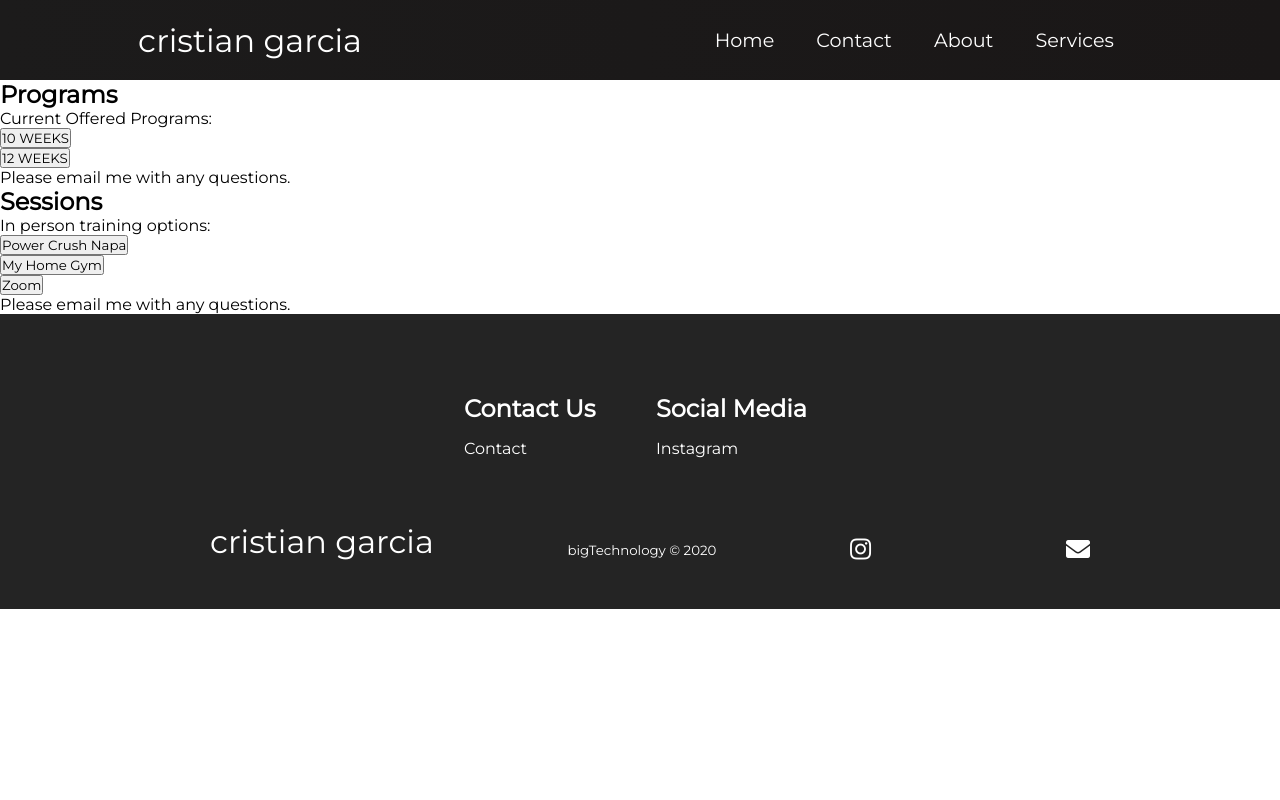
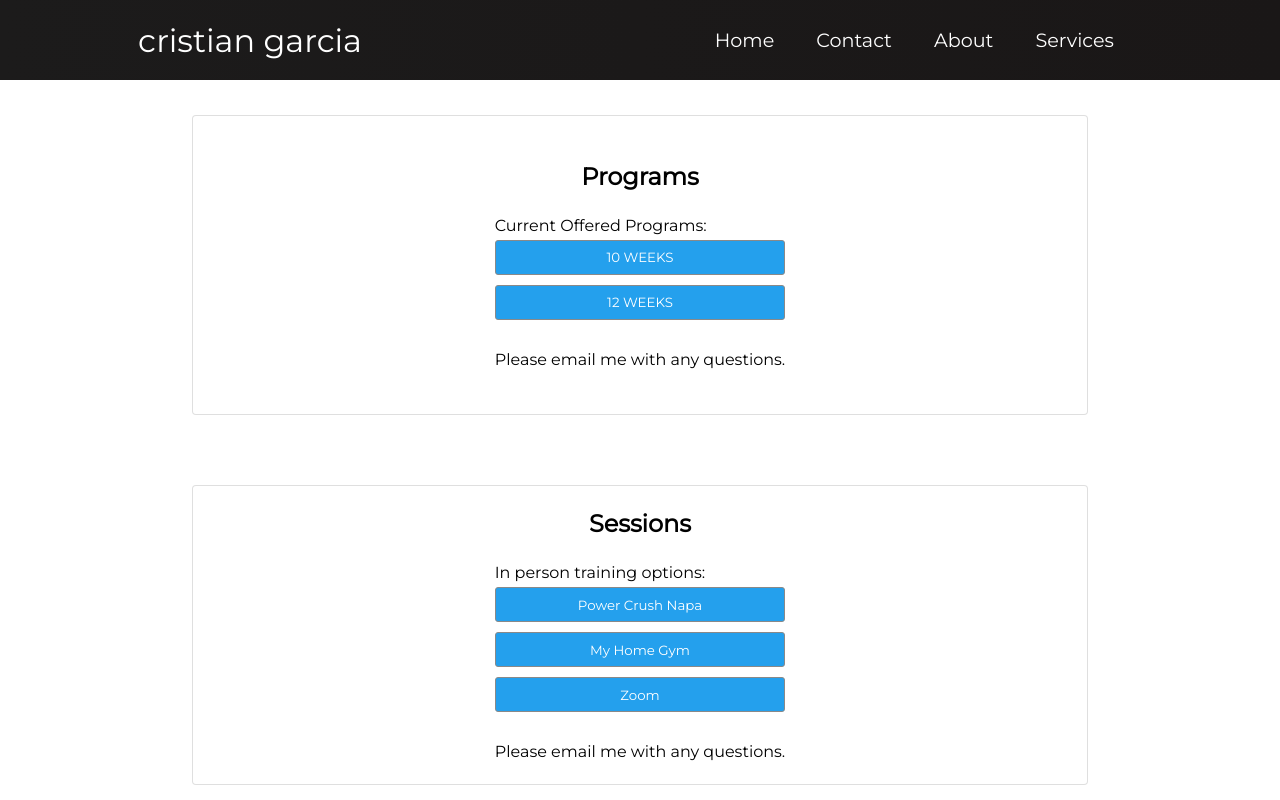
Before and after one commit to B-Griffinn/cristian-garcia-official, a React (Create React App) app: page /services in a window 1280 px wide. Shown: the top 800 px of the page. Built offline with nearby package versions, Linux system fonts and the light colour scheme.

Commit message:
Services Done

```diff
--- a/src/componnets/servicesPage/Services.css
+++ b/src/componnets/servicesPage/Services.css
@@ -1,3 +1,68 @@
+@media only screen and (max-width: 2000px) {
+    .services-wrapper {
+        margin: auto;
+        padding: 0;
+
+        width: 100%;
+        height: 100vh;
+
+        background-color: #fff;
+
+    }
+
+    .services-content {
+        display: flex;
+        flex-direction: column;
+        justify-content: center;
+        align-items: center;
+        color: #fff;
+    }
+
+    .programs {
+        color: black;
+        background-color: #fff;
+        border: 1px solid rgba(0,0,0,.125);
+        border-radius: .25rem;
+        margin: 35px auto;
+        padding: 15px 0px;
+        width: 70%;
+        height: 300px;
+        display: flex;
+        flex-direction: column;
+        justify-content: center;
+        align-items: center;
+    }
+
+    .session-list {
+        margin: 25px 0;
+        list-style: none;
+    }
+
+    .session-btn {
+        height: 35px;
+        width: 100%;
+        margin: 5px 0;
+        padding: 0;
+
+        background-color: #24a0ed;
+        color: #fff;
+        outline: none;
+        border: 1px solid #898989;
+        border-radius: 3px;
+
+        cursor: pointer;
+        transition: 0.4s ease-out;
+
+    }
+
+    .session-btn:hover {
+        opacity: 0.5;
+        transition: 0.5s ease-in;
+    }
+}
+
+
+
 /* Browser Styling */
 @media only screen and (max-width: 1200px) {
     .services-wrapper {
@@ -86,10 +151,10 @@
     .programs {
         color: black;
         background-color: #fff;
-        border: 1px solid rgba(0,0,0,.125);
+        /* border: 1px solid rgba(0,0,0,.125); */
         border-radius: .25rem;
         margin: 35px auto;
-        padding: 15px 0px;
+        padding: 10px 15px;
         width: 90%;
         height: 100%;
         display: flex;
```
